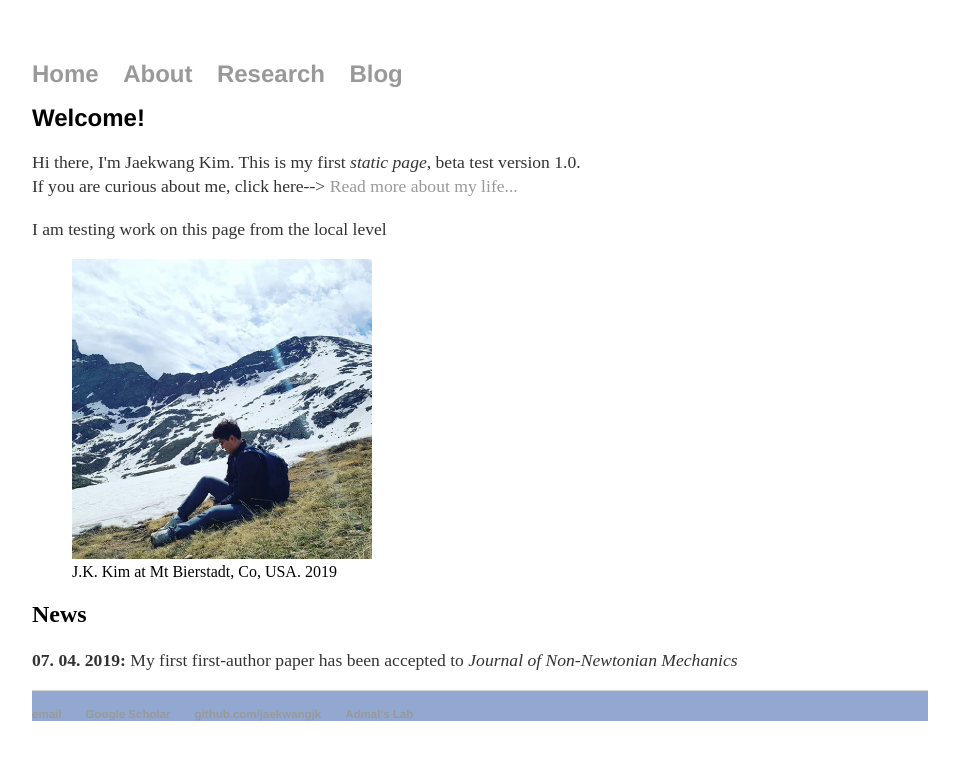
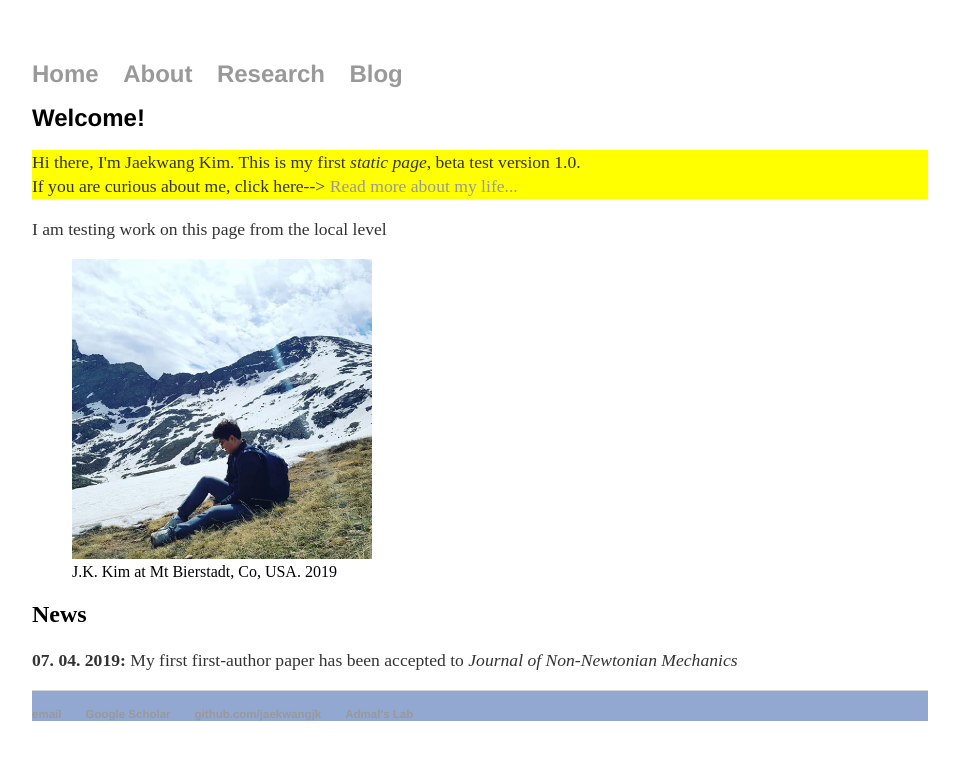
Before and after one commit to jaekwangjk/jaekwangjk.github.io, a Jekyll site: the page built from index.html, in a window 1280 px wide. Shown: the top 760 px of the page, without its empty margins (160-1119 px from the left). Built offline with Jekyll 4.4.1, drawn with Linux system fonts in a browser that asks for light colours.

Commit message:
Update index.html

```diff
--- a/index.html
+++ b/index.html
@@ -7,7 +7,7 @@ title: Jaekwang Kim
 
 <h1>Welcome!</h1>
 
-	<p>Hi there, I'm Jaekwang Kim. This is my first
+	<p style="background-color: #FFFF00">Hi there, I'm Jaekwang Kim. This is my first
 	<em>static page</em>,
     beta test version 1.0. <br>
 	If you are curious about me, click here-->
```
